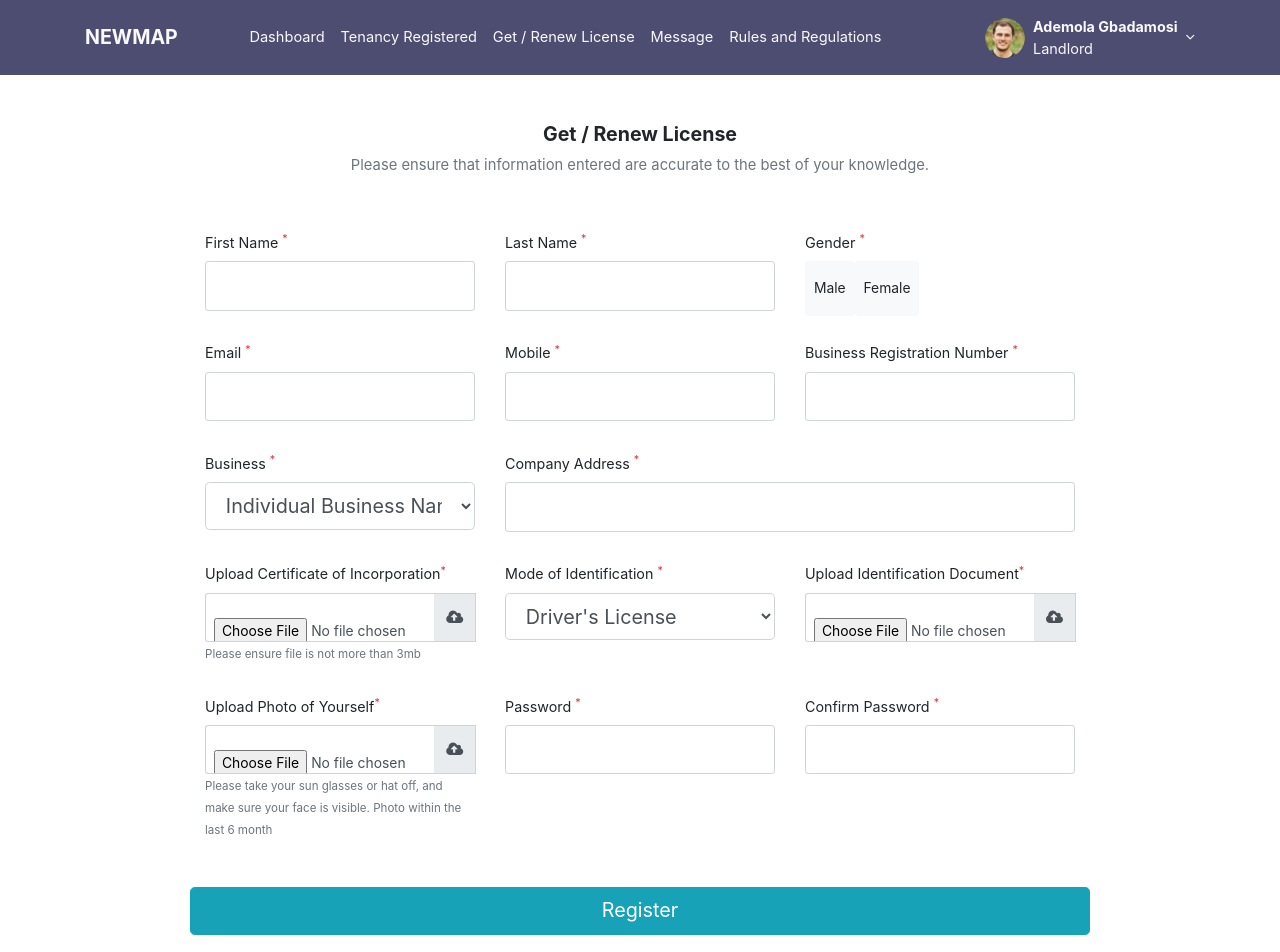
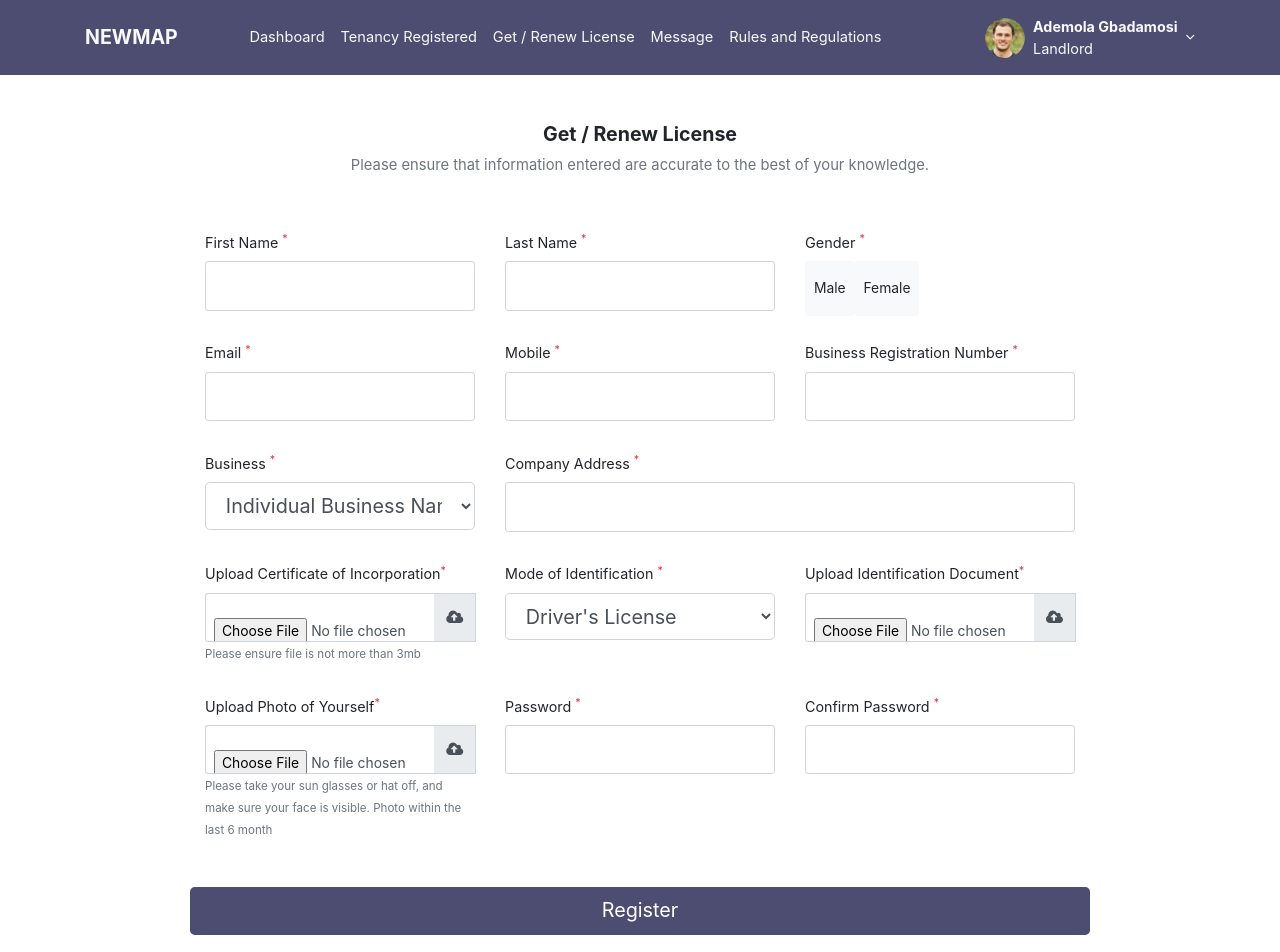
Before and after one commit to seunbambo/lasretrad, a React (Create React App) app: page /license in a window 1280 px wide. Shown: the top 952 px of the page. Built offline with nearby package versions, Linux system fonts and the light colour scheme.

Commit message:
second commit

```diff
--- a/src/App.css
+++ b/src/App.css
@@ -0,0 +1,4 @@
+.primary-color {
+  background-color: rgba(7, 7, 58, 0.719);
+  color: #ffffff;
+}
--- a/src/App.js
+++ b/src/App.js
@@ -4,9 +4,9 @@ import NavBar from "./components/navbar";
 import License from "./components/license";
 import Dashboard from "./components/Dashboard";
 import NotFound from "./components/notFound";
-import "./App.css";
 import "bootstrap/dist/css/bootstrap.min.css";
 import "bootstrap/dist/js/bootstrap.js";
+import "./App.css";
 
 class App extends Component {
   render() {
--- a/src/components/common/form.jsx
+++ b/src/components/common/form.jsx
@@ -56,7 +56,7 @@ class Form extends Component {
   renderButton(label) {
     return (
       <button
-        className="btn btn-info my-4 btn-lg btn-block"
+        className="btn primary-color my-4 btn-lg btn-block"
         onClick={this.doSubmit}
       >
         {label}
```
Also changed, not shown: 1 other file (tests, documents, lock files or other folders).
